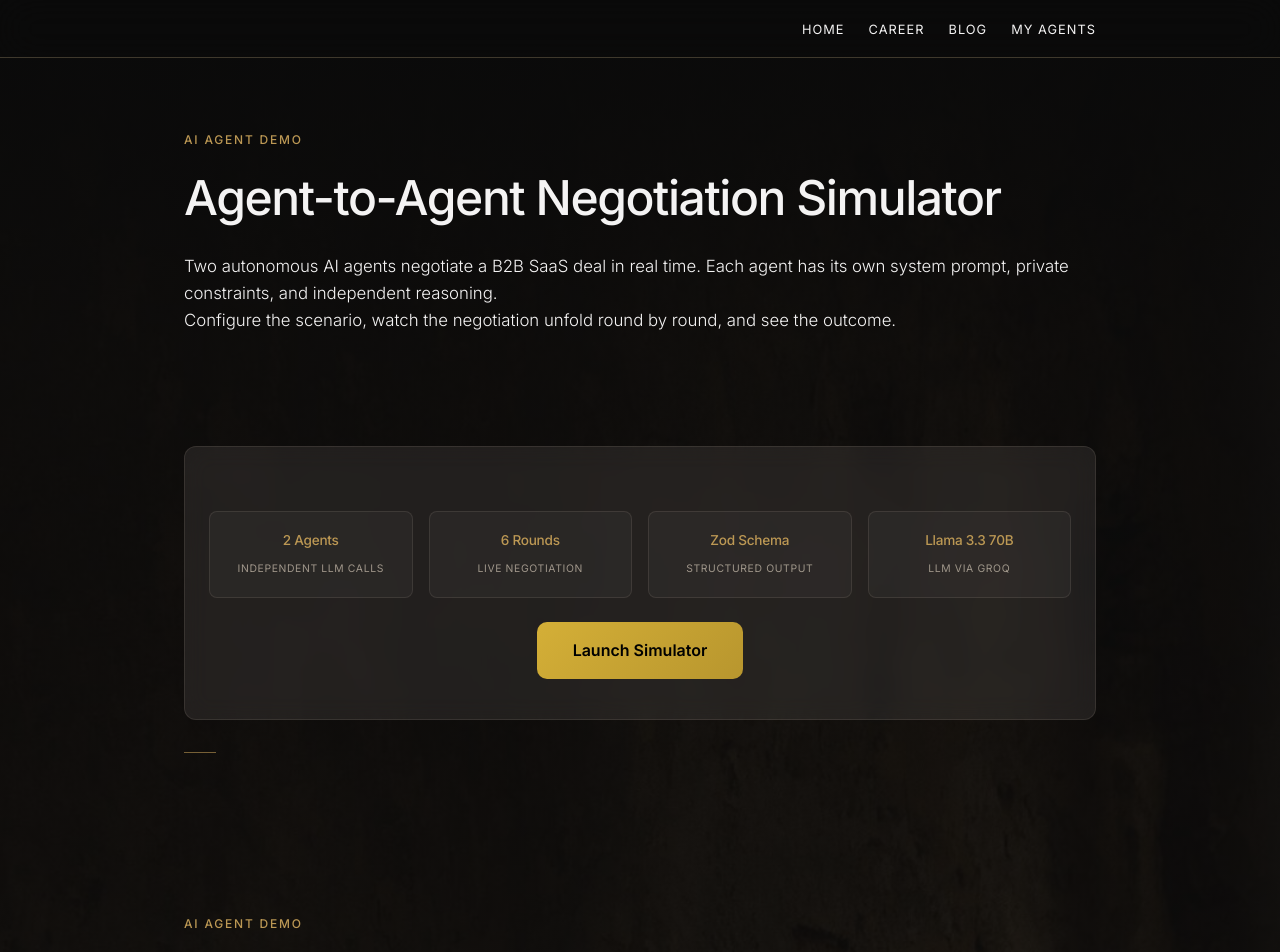
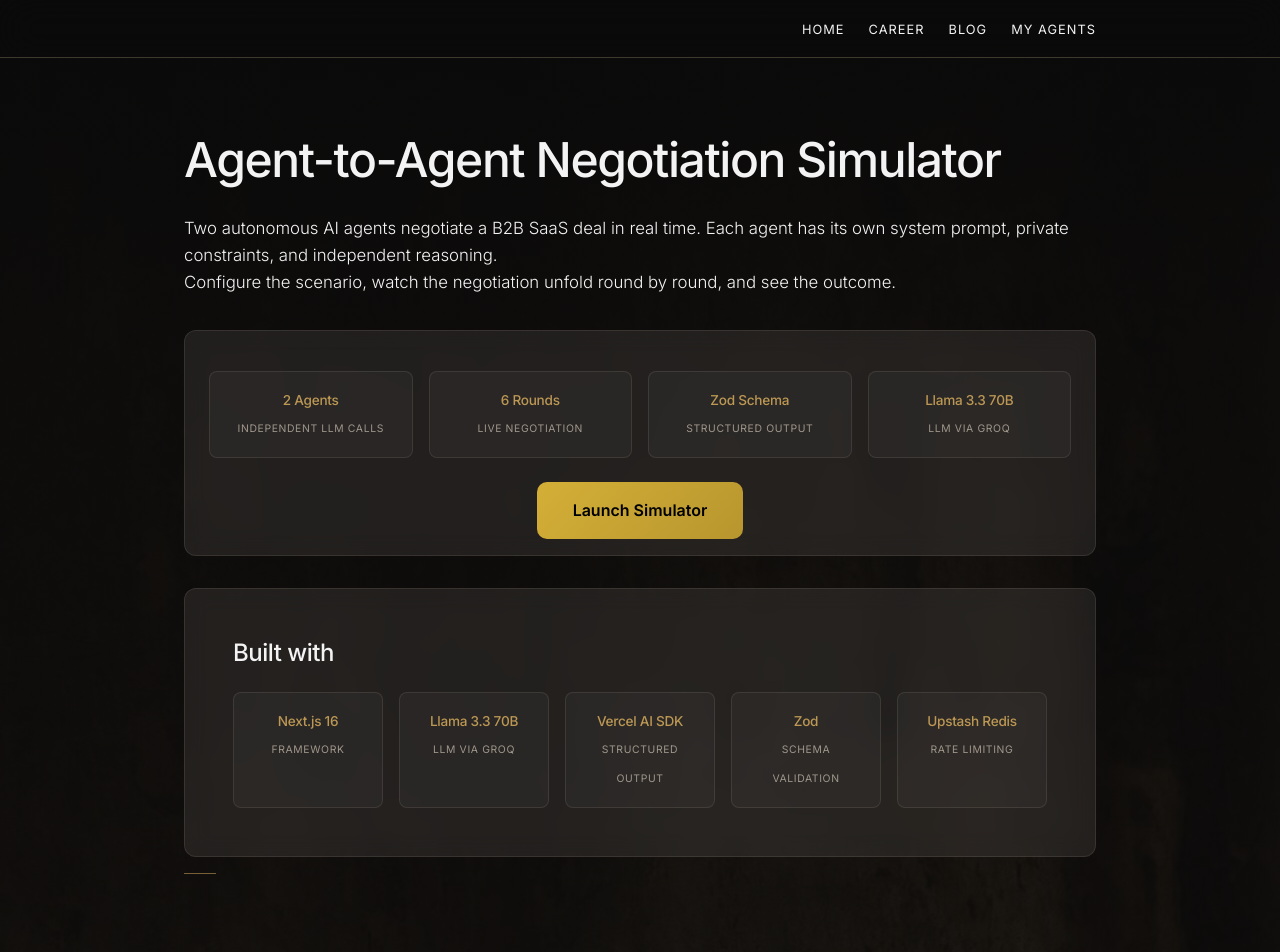
Before and after one commit to AgenticMindset/nextjs-boilerplate, a Next.js app: page /agents in a window 1280 px wide. Shown: the top 952 px of the page. Built offline with nearby package versions, Linux system fonts and the light colour scheme.

Commit message:
A2A layout

```diff
--- a/app/agents/components/ChatInterface.tsx
+++ b/app/agents/components/ChatInterface.tsx
@@ -432,7 +432,7 @@ const styles: { [key: string]: React.CSSProperties } = {
     flexDirection: "column",
     borderRadius: "16px",
     border: "1px solid rgba(255, 255, 255, 0.08)",
-    background: "rgba(18, 18, 18, 0.7)",
+    background: "rgba(30, 30, 30, 0.75)",
     backdropFilter: "blur(20px)",
     overflow: "hidden",
   },
--- a/app/agents/negotiator/page.tsx
+++ b/app/agents/negotiator/page.tsx
@@ -1,5 +1,4 @@
 "use client";
-
 import { useState, useCallback } from "react";
 import SetupPanel from "../../components/negotiator/SetupPanel";
 import NegotiationView from "../../components/negotiator/NegotiationView";
@@ -13,9 +12,7 @@ import type {
   Intervention,
   Personality,
 } from "../../../lib/negotiator/types";
-
 var MAX_ROUNDS = 6;
-
 var INITIAL_STATUSES: TermStatuses = {
   price: "pending",
   contractLength: "pending",
@@ -25,15 +22,6 @@ var INITIAL_STATUSES: TermStatuses = {
   pricingModel: "pending",
   sla: "pending",
 };
-
-var TECH_STACK = [
-  { value: "Next.js 16", label: "Framework" },
-  { value: "Llama 3.3 70B", label: "LLM via Groq" },
-  { value: "Vercel AI SDK", label: "Structured Output" },
-  { value: "Zod", label: "Schema Validation" },
-  { value: "Upstash Redis", label: "Rate Limiting" },
-];
-
 export default function NegotiatorPage() {
   var [config, setConfig] = useState<ScenarioConfig | null>(null);
   var [negotiation, setNegotiation] = useState<NegotiationState | null>(null);
@@ -42,7 +30,6 @@ export default function NegotiatorPage() {
   var [pendingIntervention, setPendingIntervention] = useState<Intervention | null>(null);
   var [sellerPersonality, setSellerPersonality] = useState<Personality>("Collaborative");
   var [buyerPersonality, setBuyerPersonality] = useState<Personality>("Risk-Averse");
-
   var handleStart = useCallback(function(newConfig: ScenarioConfig) {
     var startingTerms = getSellerStartingTerms(newConfig);
     setConfig(newConfig);
@@ -62,7 +49,6 @@ export default function NegotiatorPage() {
       isLoading: false,
     });
   }, []);
-
   var handleIntervene = useCallback(function(intervention: Intervention) {
     setPendingIntervention(intervention);
     if (intervention.type === "personality-switch") {
@@ -73,17 +59,13 @@ export default function NegotiatorPage() {
       }
     }
   }, []);
-
   var handleAdvanceRound = useCallback(async function() {
     if (!negotiation || !config || negotiation.isLoading) return;
-
     var nextRound = negotiation.transcript.length + 1;
-
     setNegotiation(function(prev) {
       return prev ? { ...prev, isLoading: true } : prev;
     });
     setError(null);
-
     try {
       var bodyData: Record<string, unknown> = {
         config: {
@@ -96,32 +78,24 @@ export default function NegotiatorPage() {
         roundNumber: nextRound,
         maxRounds: MAX_ROUNDS,
       };
-
       if (pendingIntervention) {
         bodyData.intervention = pendingIntervention;
       }
-
       var response = await fetch("/api/negotiate", {
         method: "POST",
         headers: { "Content-Type": "application/json" },
         body: JSON.stringify(bodyData),
       });
-
       if (!response.ok) {
         var errData = await response.json();
         throw new Error(errData.error || "Server error: " + response.status);
       }
-
       var data = await response.json();
-
       setPendingIntervention(null);
-
       setNegotiation(function(prev) {
         if (!prev) return prev;
-
         var newTranscript = [...prev.transcript, data.round];
         var isFinal = data.outcome !== null;
-
         return {
           ...prev,
           currentRound: nextRound,
@@ -133,7 +107,6 @@ export default function NegotiatorPage() {
           isLoading: false,
         };
       });
-
       if (data.debrief) {
         setDebrief(data.debrief);
       }
@@ -146,7 +119,6 @@ export default function NegotiatorPage() {
       });
     }
   }, [negotiation, config, pendingIntervention, sellerPersonality, buyerPersonality]);
-
   var handleReplay = useCallback(function() {
     setNegotiation(null);
     setDebrief(null);
@@ -154,7 +126,6 @@ export default function NegotiatorPage() {
     setError(null);
     setPendingIntervention(null);
   }, []);
-
   return (
     <main
       style={{
@@ -165,8 +136,8 @@ export default function NegotiatorPage() {
         padding: "80px 20px 40px",
       }}
     >
-      <div style={{ textAlign: "center", marginBottom: 10 }}>
-        <a href="/agents" style={{ color: "#888", fontSize: 13, textDecoration: "none", display: "inline-block", marginBottom: 16 }}>{"\u2190"} Back to Agents</a>
+      <div style={{ textAlign: "center", marginBottom: 10}}>
+        <a href="/agents" style={{ color: "#888", fontSize: 13, textDecoration: "none", display: "inline-block", marginBottom: 10}}>{"\u2190"} Back to Agents</a>
         <h1
           style={{
             fontSize: 28,
@@ -194,7 +165,6 @@ export default function NegotiatorPage() {
           outcome.
         </p>
       </div>
-
       {error && (
         <div
           style={{
@@ -211,9 +181,7 @@ export default function NegotiatorPage() {
           {error}
         </div>
       )}
-
       {!negotiation && <SetupPanel onStart={handleStart} />}
-
       {negotiation && negotiation.phase !== "complete" && (
         <NegotiationView
           state={negotiation}
@@ -224,38 +192,9 @@ export default function NegotiatorPage() {
           currentBuyerPersonality={buyerPersonality}
         />
       )}
-
       {debrief && negotiation?.phase === "complete" && (
         <DebriefPanel debrief={debrief} onReplay={handleReplay} />
       )}
-
-      {/* Built with */}
-      <div
-        style={{
-          marginTop: "2rem",
-          maxWidth: 720,
-          marginLeft: "auto",
-          marginRight: "auto",
-          border: "1px solid rgba(255,255,255,0.08)",
-          borderRadius: 12,
-          overflow: "hidden",
-          background: "rgba(255,255,255,0.02)",
-        }}
-      >
-        <div style={{ padding: "12px 18px", borderBottom: "1px solid rgba(255,255,255,0.06)" }}>
-          <span style={{ fontSize: 15, fontWeight: 600, color: "#fff" }}>Built with</span>
-        </div>
-        <div style={{ padding: "18px", display: "flex", flexWrap: "wrap", justifyContent: "center", gap: 24 }}>
-          {TECH_STACK.map(function(item) {
-            return (
-              <div key={item.label} style={{ textAlign: "center", minWidth: 100 }}>
-                <div style={{ fontSize: "0.85rem", fontWeight: 600, color: "#d4af37" }}>{item.value}</div>
-                <div style={{ fontSize: "0.7rem", color: "#888", marginTop: 4, textTransform: "uppercase", letterSpacing: "0.05em" }}>{item.label}</div>
-              </div>
-            );
-          })}
-        </div>
-      </div>
     </main>
   );
 }
--- a/app/agents/page.tsx
+++ b/app/agents/page.tsx
@@ -1,6 +1,5 @@
 import Image from "next/image";
 import ChatInterface from "./components/ChatInterface";
-
 export default function AgentsPage() {
   return (
     <section className="work-wrapper" id="top">
@@ -14,8 +13,7 @@ export default function AgentsPage() {
       <div className="work-wrapper__overlay" />
       <div className="work-wrapper__content">
         {/* Negotiation Simulator */}
-        <div className="work-header" style={{ maxWidth: "100%" }}>
-          <p className="work-header__greeting animate-in">AI Agent Demo</p>
+        <div className="work-header" style={{ maxWidth: "100%", marginBottom: "-3rem" }}>
           <h1 className="work-header__title animate-in animate-in--delay-1">
             Agent-to-Agent Negotiation Simulator
           </h1>
@@ -24,12 +22,12 @@ export default function AgentsPage() {
             Each agent has its own system prompt, private constraints, and
             independent reasoning.
           </p>
-           <p className="work-header__subtitle animate-in animate-in--delay-2">
+          <p className="work-header__subtitle animate-in animate-in--delay-2">
             Configure the scenario, watch the negotiation unfold round by round, and see the outcome.
           </p>
         </div>
-        <div className="work-card animate-in" style={{ marginTop: "2rem" }}>
-          <div className="work-card__body" style={{ textAlign: "center", padding: "2.5rem 1.5rem" }}>
+        <div className="work-card animate-in" style={{ marginTop: "0.1rem" }}>
+          <div className="work-card__body" style={{ textAlign: "center", padding: "1rem 1.5rem" }}>
             <div className="metrics-row" style={{ marginBottom: "1.5rem" }}>
               <div className="metric">
                 <span className="metric__value" style={{ fontSize: "0.85rem" }}>2 Agents</span>
@@ -66,12 +64,40 @@ export default function AgentsPage() {
             </a>
           </div>
         </div>
-
+        {/* Stack summary - Negotiation Simulator */}
+        <div className="work-card animate-in" style={{ marginTop: "2rem" }}>
+          <div className="work-card__header">
+            <h2 className="work-card__title">Built with</h2>
+          </div>
+          <div className="work-card__body">
+            <div className="metrics-row">
+              <div className="metric">
+                <span className="metric__value" style={{ fontSize: "0.85rem" }}>Next.js 16</span>
+                <span className="metric__label">Framework</span>
+              </div>
+              <div className="metric">
+                <span className="metric__value" style={{ fontSize: "0.85rem" }}>Llama 3.3 70B</span>
+                <span className="metric__label">LLM via Groq</span>
+              </div>
+              <div className="metric">
+                <span className="metric__value" style={{ fontSize: "0.85rem" }}>Vercel AI SDK</span>
+                <span className="metric__label">Structured Output</span>
+              </div>
+              <div className="metric">
+                <span className="metric__value" style={{ fontSize: "0.85rem" }}>Zod</span>
+                <span className="metric__label">Schema Validation</span>
+              </div>
+              <div className="metric">
+                <span className="metric__value" style={{ fontSize: "0.85rem" }}>Upstash Redis</span>
+                <span className="metric__label">Rate Limiting</span>
+              </div>
+            </div>
+          </div>
+        </div>
         {/* Separator */}
-        <div style={{ marginTop: "2rem", marginBottom: "2rem" }}>
+        <div style={{ marginTop: "1rem", marginBottom: "2rem" }}>
           <div className="section__divider" />
         </div>
-
         {/* Tech Stack Advisor */}
         <div className="work-header" style={{ maxWidth: "100%" }}>
           <p className="work-header__greeting animate-in">AI Agent Demo</p>
@@ -95,7 +121,6 @@ export default function AgentsPage() {
         <div className="animate-in animate-in--delay-3" style={{ marginTop: "-3rem" }}>
           <ChatInterface />
         </div>
-
         {/* Stack summary */}
         <div className="work-card animate-in" style={{ marginTop: "2rem" }}>
           <div className="work-card__header">
@@ -130,7 +155,6 @@ export default function AgentsPage() {
         <div style={{ marginTop: "2rem", marginBottom: "2rem" }}>
           <div className="section__divider" />
         </div>
-
         {/* StyleAI Agent Demo */}
         <div className="work-header" style={{ maxWidth: "100%" }}>
           <p className="work-header__greeting animate-in">Client Agent - Video Demo</p>
@@ -144,7 +168,6 @@ export default function AgentsPage() {
             retailer&apos;s storefront.
           </p>
         </div>
-
         {/* Video */}
         <div className="work-card animate-in" style={{ marginTop: "2rem", overflow: "hidden" }}>
           <div style={{
@@ -168,7 +191,6 @@ export default function AgentsPage() {
             />
           </div>
         </div>
-
         {/* Stack summary - StyleAI */}
         <div className="work-card animate-in" style={{ marginTop: "2rem" }}>
           <div className="work-card__header">
```
